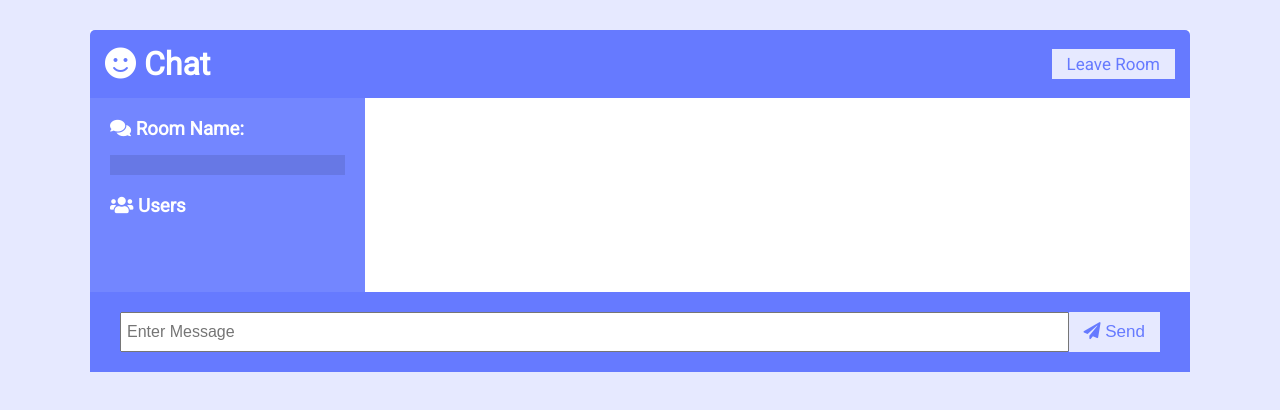
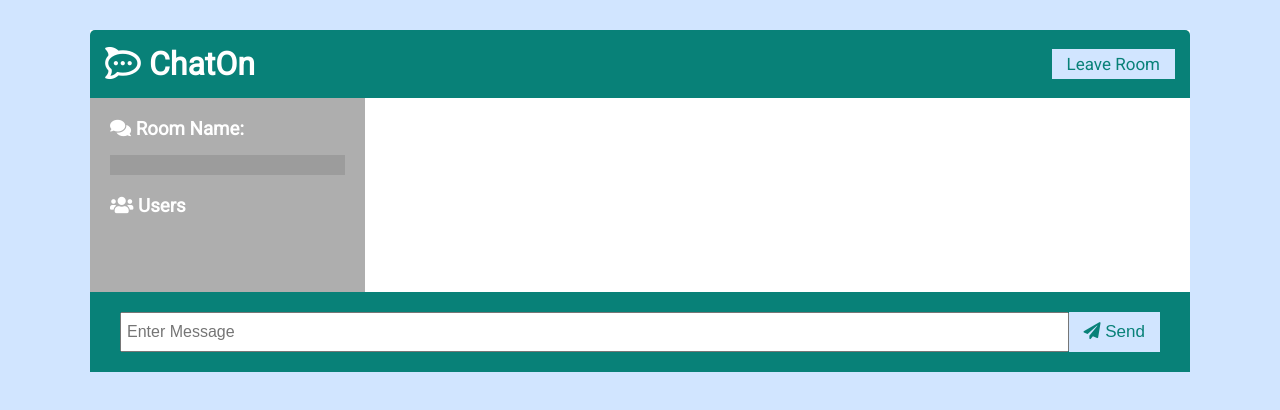
Before and after one commit to SUKH2022/chat_app, a website: page public/chat.html in a window 1280 px wide. Drawn offline with nearby package versions, Linux system fonts and the light colour scheme; no server answers.

Commit message:
updation to the code

```diff
--- a/public/chat.html
+++ b/public/chat.html
@@ -10,12 +10,12 @@
       crossorigin="anonymous"
     />
     <link rel="stylesheet" href="css/style.css" />
-    <title>Chat App</title>
+    <title>ChatOn App</title>
   </head>
   <body>
     <div class="chat-container">
       <header class="chat-header">
-        <h1><i class="fas fa-smile"></i> Chat</h1>
+        <h1><i class="fab fa-rocketchat"></i> ChatOn</h1>
         <a id="leave-btn" class="btn">Leave Room</a>
       </header>
       <main class="chat-main">
@@ -25,7 +25,7 @@
           <h3><i class="fas fa-users"></i> Users</h3>
           <ul id="users"></ul>
         </div>
-        <div class="chat-messages"></div>
+        <div class="chat-messages"> </div>
       </main>
       <div class="chat-form-container">
         <form id="chat-form">
--- a/public/css/style.css
+++ b/public/css/style.css
@@ -1,9 +1,9 @@
 @import url('https://fonts.googleapis.com/css?family=Roboto&display=swap');
 
 :root {
-	--dark-color-a: #667aff;
-	--dark-color-b: #7386ff;
-	--light-color: #e6e9ff;
+	--dark-color-a: #088178;
+	--dark-color-b: #aeaeae;
+	--light-color: #d1e5ff;
 	--success-color: #5cb85c;
 	--error-color: #d9534f;
 }
@@ -131,7 +131,7 @@ a {
 .join-container {
 	max-width: 500px;
 	margin: 80px auto;
-	color: #fff;
+	color: #fefefe;
 }
 
 .join-header {
--- a/public/js/main.js
+++ b/public/js/main.js
@@ -56,7 +56,7 @@ function outputMessage(message) {
   const p = document.createElement('p');
   p.classList.add('meta');
   p.innerText = message.username;
-  p.innerHTML += `<span>${message.time}</span>`;
+  p.innerHTML += `<span>      ${message.time}</span>`;
   div.appendChild(p);
   const para = document.createElement('p');
   para.classList.add('text');
--- a/server.js
+++ b/server.js
@@ -26,19 +26,19 @@ io.on("connection", (socket) => {
     // Welcome current user
     socket.emit("message", formatMessage(botName, "Welcome to Chat_App!"));
 
-    // Broadcast when a user connects
+    // Broadcast when a user connects to the course
     socket.broadcast
       .to(user.room)
       .emit("message", formatMessage(botName, `${user.username} has joined the chat`));
 
-    // Send users and room info
+    // Send users and room information
     io.to(user.room).emit("roomUsers", {
       room: user.room,
       users: getRoomUsers(user.room),
     });
   });
 
-  // Listen for chatMessage
+  // Listen to the chatMessage
   socket.on("chatMessage", (msg) => {
     const user = getCurrentUser(socket.id);
 
```
Also changed, not shown: public/index.html (+1 -5 lines), README.md (added).
